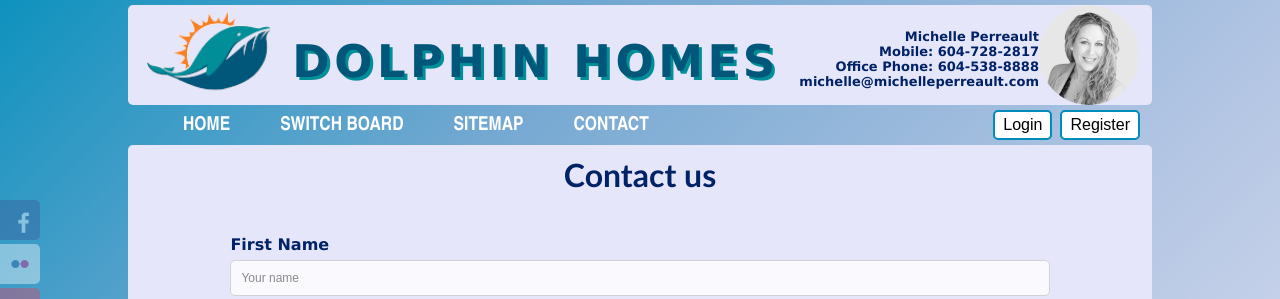
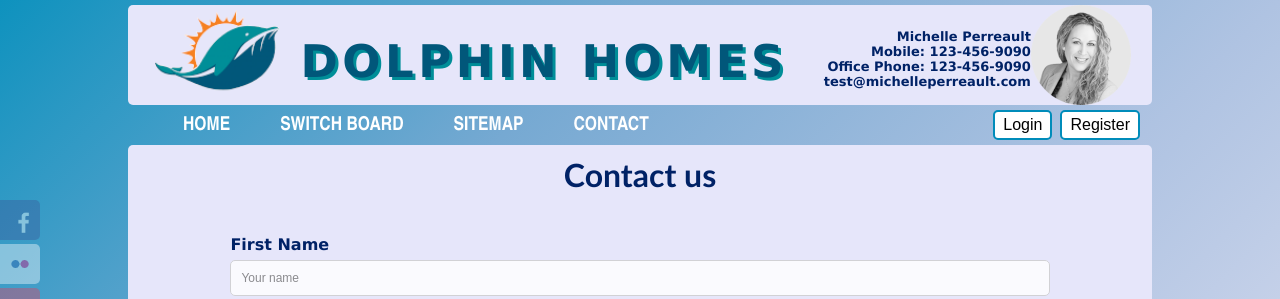
Before and after one commit to sbjkhadka/cencol_css_first, a plain HTML site: page contact.html in a window 1280 px wide. Shown: the top 299 px of the page. Drawn offline with Linux system fonts and the light colour scheme; files whose address does not match are found by name.

Commit message:
modified realtor info

```diff
--- a/contact.html
+++ b/contact.html
@@ -27,9 +27,9 @@
 		<div id="rightHeader">
 		<ul>
 		<li >Michelle Perreault</li>
-		<li >Mobile: 604-728-2817</li>
-		<li >Office Phone: 604-538-8888</li>
-		<li >michelle@michelleperreault.com</li>
+		<li >Mobile: 123-456-9090</li>
+		<li >Office Phone: 123-456-9090</li>
+		<li >test@michelleperreault.com</li>
 		</ul>
 		<img src="image/realtorSmall.png" alt="realtor_image">
 
```
Also changed, not shown: 1 other file.
